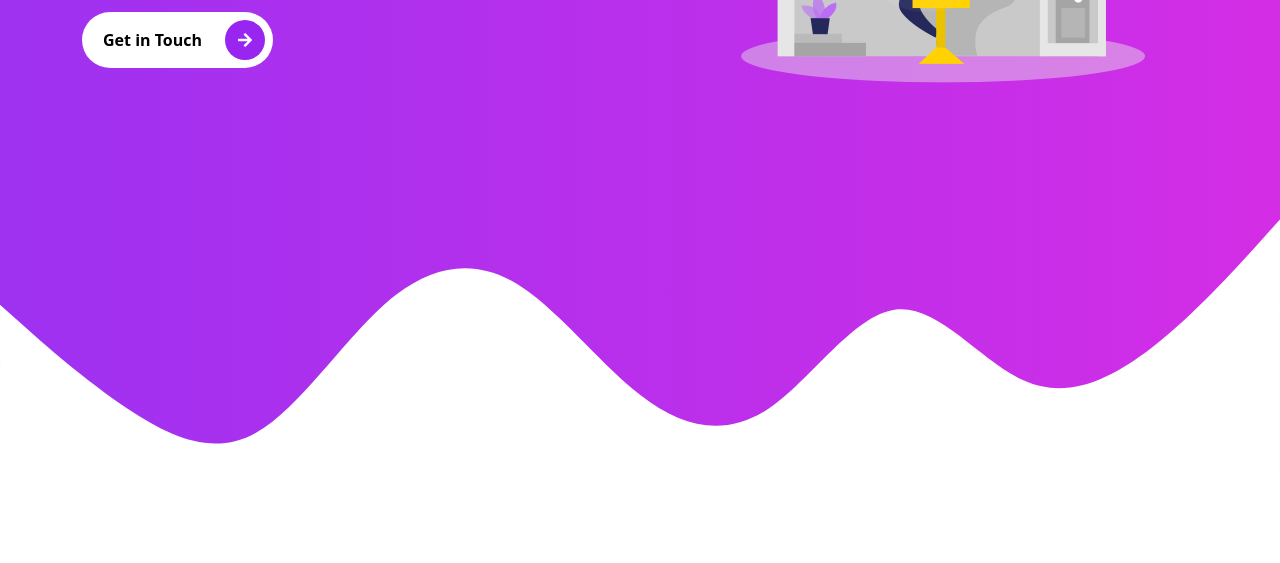
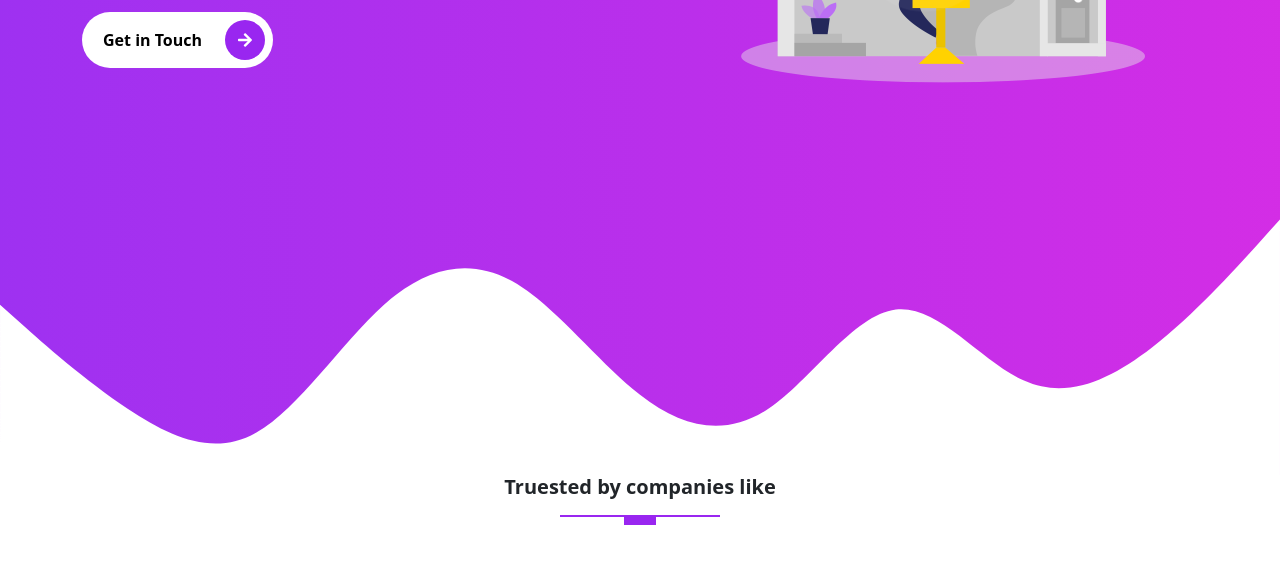
Before and after one commit to TopGITsan/bootstrap-sass, a website: page index.html in a window 1280 px wide. Shown: the part 469-1032 px from the top of the page. Before the commit the page ends 944 px from the top, so only its background shows below. Drawn offline with nearby package versions, Linux system fonts and the light colour scheme; files that its build step writes are made by us from their sources.

Commit message:
companies section

```diff
--- a/assets/scss/components/_typography.scss
+++ b/assets/scss/components/_typography.scss
@@ -22,3 +22,23 @@
     }
   }
 }
+
+// heading line
+.heading-line::before {
+  content: "";
+  width: 10rem;
+  height: 0.1rem;
+  display: block;
+  margin: 0 auto;
+  background-color: $primary;
+}
+.heading-line::after {
+  content: "";
+  width: 2rem;
+  height: 0.2rem;
+  padding-top: 0.5rem;
+  display: block;
+  margin: 0 auto;
+  margin-bottom: 1rem;
+  background-color: $primary;
+}
--- a/index.html
+++ b/index.html
@@ -88,6 +88,16 @@
       </path>
     </svg>
   </section>
+<!-- companies section -->
+  <section id="companies" class="companies">
+    <div class="container">
+      <div class="row text-center">
+        <h4 class="fw-bold lead mb-3">Truested by companies like</h4>
+        <div class="heading-line mb-5"></div>
+      </div>
+    </div>
+  </section>
+
   <script src="/assets/vendors/js/glightbox.min.js"></script>
   <script src="/assets/vendors/js/glightbox.options.js"></script>
   <script src="/assets/js/bootstrap.bundle.min.js"></script>
```
